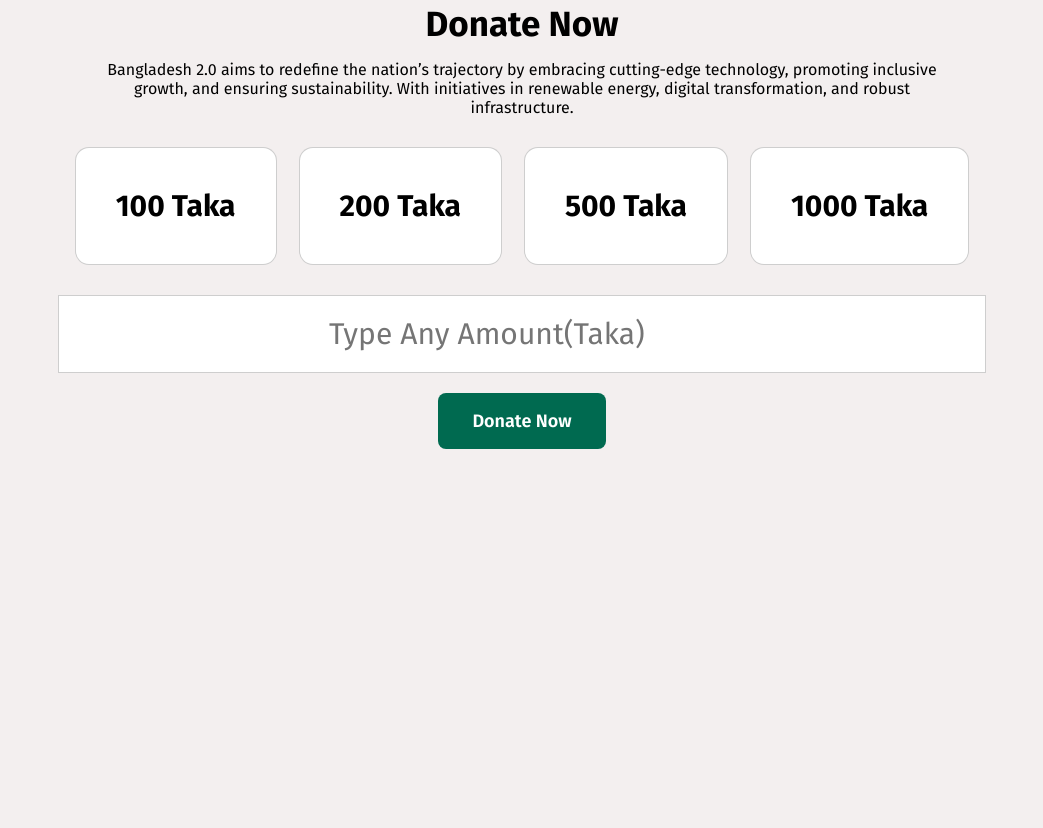
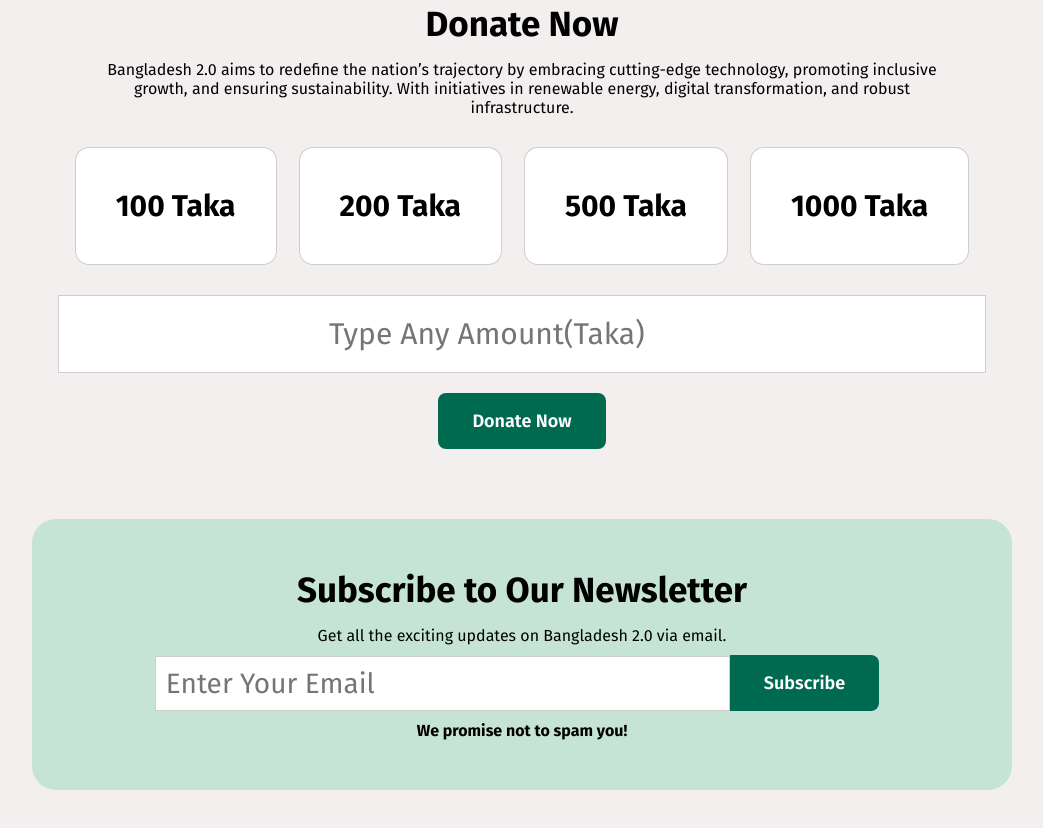
Before and after one commit to AKToran/Bangladesh_2.0, a plain HTML site: page index.html in a window 1280 px wide. Shown: the part 2795-3623 px from the top of the page, without its empty margins (118-1161 px from the left). Before the commit the page ends 3274 px from the top, so only its background shows below. Drawn offline with Linux system fonts and the light colour scheme.

Commit message:
newsletter section done

```diff
--- a/index.html
+++ b/index.html
@@ -1,11 +1,13 @@
 <!DOCTYPE html>
 <html lang="en">
+
 <head>
     <meta charset="UTF-8">
     <meta name="viewport" content="width=device-width, initial-scale=1.0">
     <title>Bangladesh 2.0</title>
     <link rel="stylesheet" href="styles.css">
 </head>
+
 <body>
     <header>
         <nav>
@@ -28,25 +30,31 @@
     <main>
         <section class="vision_of_future">
             <h2 class="section-title">The Vision of Future</h2>
-            <p>Bangladesh 2.0 aims to redefine the nation’s trajectory by embracing cutting-edge technology, promoting inclusive growth, and ensuring sustainability. With initiatives in renewable energy, digital transformation, and robust infrastructure, the country is set to become a global model of development.</p>
+            <p>Bangladesh 2.0 aims to redefine the nation’s trajectory by embracing cutting-edge technology, promoting
+                inclusive growth, and ensuring sustainability. With initiatives in renewable energy, digital
+                transformation, and robust infrastructure, the country is set to become a global model of development.
+            </p>
 
             <div class="cards">
                 <div class="card bg-3">
                     <img class="bg-3" src="assets/card-icon.png" alt="card-icon">
                     <h3 class="bg-3">Digital Information</h3>
-                    <p class="bg-3">Creating a nationwide digital ecosystem to enhance connectivity and access to services for all citizens.</p>
+                    <p class="bg-3">Creating a nationwide digital ecosystem to enhance connectivity and access to
+                        services for all citizens.</p>
                     <button class="blue">Learn More</button>
                 </div>
                 <div class="card bg-4 ">
                     <img class="bg-4 " src="assets/card-icon.png" alt="card-icon">
                     <h3 class="bg-4 ">Green Energy</h3>
-                    <p class="bg-4 ">Investments in solar and wind energy to ensure a sustainable and eco-friendly future.</p>
+                    <p class="bg-4 ">Investments in solar and wind energy to ensure a sustainable and eco-friendly
+                        future.</p>
                     <button class="green">Learn More</button>
                 </div>
                 <div class="card bg-5">
                     <img class="bg-5" src="assets/card-icon.png" alt="card-icon">
                     <h3 class="bg-5">Modern infrastructure</h3>
-                    <p class="bg-5">Building state-of-the-art infrastructure to support economic growth and global competitiveness.</p>
+                    <p class="bg-5">Building state-of-the-art infrastructure to support economic growth and global
+                        competitiveness.</p>
                     <button class="yellow">Learn More</button>
                 </div>
             </div>
@@ -56,15 +64,20 @@
         <!-- news section -->
         <section class="news">
             <h2 class="section-title">Recent News</h2>
-            <p>Bangladesh 2.0 aims to redefine the nation’s trajectory by embracing cutting-edge technology, promoting inclusive growth, and ensuring sustainability. With initiatives in renewable energy, digital transformation, and robust infrastructure, the country is set to become a global model of development.</p>
+            <p>Bangladesh 2.0 aims to redefine the nation’s trajectory by embracing cutting-edge technology, promoting
+                inclusive growth, and ensuring sustainability. With initiatives in renewable energy, digital
+                transformation, and robust infrastructure, the country is set to become a global model of development.
+            </p>
 
             <div class="news-card bg-2">
                 <img src="assets/satelite.png" alt="satellite">
                 <div class="bg-2">
                     <h3 class="bg-2">Bangladesh Launches New Satellite</h3>
                     <img class="bg-2" src="assets/al-jazeera.png" alt="">
-                    <p class="bg-2" ><small class="bg-2">Date: 10/01/2025  Time: 10:02 PM</small></p>
-                    <p class="bg-2">Not until the creation and maintenance of decent conditions of life for all people are recognized and accepted as a common obligation of all people and all countries—not until then shall we,
+                    <p class="bg-2"><small class="bg-2">Date: 10/01/2025 Time: 10:02 PM</small></p>
+                    <p class="bg-2">Not until the creation and maintenance of decent conditions of life for all people
+                        are recognized and accepted as a common obligation of all people and all countries—not until
+                        then shall we,
                         with a certain degree of justification, be able to speak of humankind as civilized</p>
                     <button class="btn-1">Read More</button>
                 </div>
@@ -74,8 +87,10 @@
                 <div class="bg-2">
                     <h3 class="bg-2">Bangladesh Launches New Satellite</h3>
                     <img class="bg-2" src="assets/al-jazeera.png" alt="">
-                    <p class="bg-2" ><small class="bg-2">Date: 10/01/2025  Time: 10:02 PM</small></p>
-                    <p class="bg-2">Not until the creation and maintenance of decent conditions of life for all people are recognized and accepted as a common obligation of all people and all countries—not until then shall we,
+                    <p class="bg-2"><small class="bg-2">Date: 10/01/2025 Time: 10:02 PM</small></p>
+                    <p class="bg-2">Not until the creation and maintenance of decent conditions of life for all people
+                        are recognized and accepted as a common obligation of all people and all countries—not until
+                        then shall we,
                         with a certain degree of justification, be able to speak of humankind as civilized</p>
                     <button class="btn-1">Read More</button>
                 </div>
@@ -85,8 +100,10 @@
                 <div class="bg-2">
                     <h3 class="bg-2">Bangladesh Launches New Satellite</h3>
                     <img class="bg-2" src="assets/al-jazeera.png" alt="">
-                    <p class="bg-2" ><small class="bg-2">Date: 10/01/2025  Time: 10:02 PM</small></p>
-                    <p class="bg-2">Not until the creation and maintenance of decent conditions of life for all people are recognized and accepted as a common obligation of all people and all countries—not until then shall we,
+                    <p class="bg-2"><small class="bg-2">Date: 10/01/2025 Time: 10:02 PM</small></p>
+                    <p class="bg-2">Not until the creation and maintenance of decent conditions of life for all people
+                        are recognized and accepted as a common obligation of all people and all countries—not until
+                        then shall we,
                         with a certain degree of justification, be able to speak of humankind as civilized</p>
                     <button class="btn-1">Read More</button>
                 </div>
@@ -97,7 +114,9 @@
         <!-- donate section -->
         <section class="donate">
             <h3 class="section-title">Donate Now</h3>
-            <p>Bangladesh 2.0 aims to redefine the nation’s trajectory by embracing cutting-edge technology, promoting inclusive growth, and ensuring sustainability. With initiatives in renewable energy, digital transformation, and robust infrastructure.</p>
+            <p>Bangladesh 2.0 aims to redefine the nation’s trajectory by embracing cutting-edge technology, promoting
+                inclusive growth, and ensuring sustainability. With initiatives in renewable energy, digital
+                transformation, and robust infrastructure.</p>
 
             <div class="money">
                 <h1 class="bg-2">100 Taka</h1>
@@ -109,10 +128,23 @@
 
             <button class="btn-1">Donate Now</button>
         </section>
+
+        <!-- newsletter section -->
+        <section class="newsletter bg-1">
+            <h3 class="section-title bg-1">Subscribe to Our Newsletter</h3>
+            <p class="bg-1">Get all the exciting updates on Bangladesh 2.0 via email.</p>
+            <div class="bg-1" id="email">
+                <input type="email" name="" id="" placeholder="Enter Your Email">
+                <button class="btn-1">Subscribe</button>
+            </div>
+            <h4 class="bg-1">We promise not to spam you!</h4>
+        </section>
+
     </main>
 
     <footer>
 
     </footer>
 </body>
+
 </html>
--- a/styles.css
+++ b/styles.css
@@ -112,7 +112,10 @@ nav>button {
 .card{
     border-radius: 16px;
     padding: 32px;
-    width: 350px;
+}
+
+.card:hover{
+    background-color: rgb(126, 197, 227);
 }
 
 .bg-3 {
@@ -189,3 +192,30 @@ nav>button {
     font-size: 30px;
     margin-bottom: 20px;
 }
+/* newsletter section */
+.newsletter{
+    text-align: center;
+    margin: 70px 0;
+    padding: 50px;
+    border-radius: 24px;
+}
+
+.newsletter input{
+    background-color: white;
+    padding: 10px 200px 10px 10px;
+    border: 1px solid rgba(14, 14, 14, 0.2);
+    margin: 10px 0;
+    font-size: 28px;
+}
+.newsletter button{
+    margin: 10px;
+    margin-left: 0;
+    border-top-left-radius: 0px;
+    border-bottom-left-radius: 0px;
+}
+#email{
+    display: flex;
+    flex-direction: row;
+    justify-content: center;
+    align-items: center;
+}
```
Lines whose indentation alone changed are shown as unchanged.
